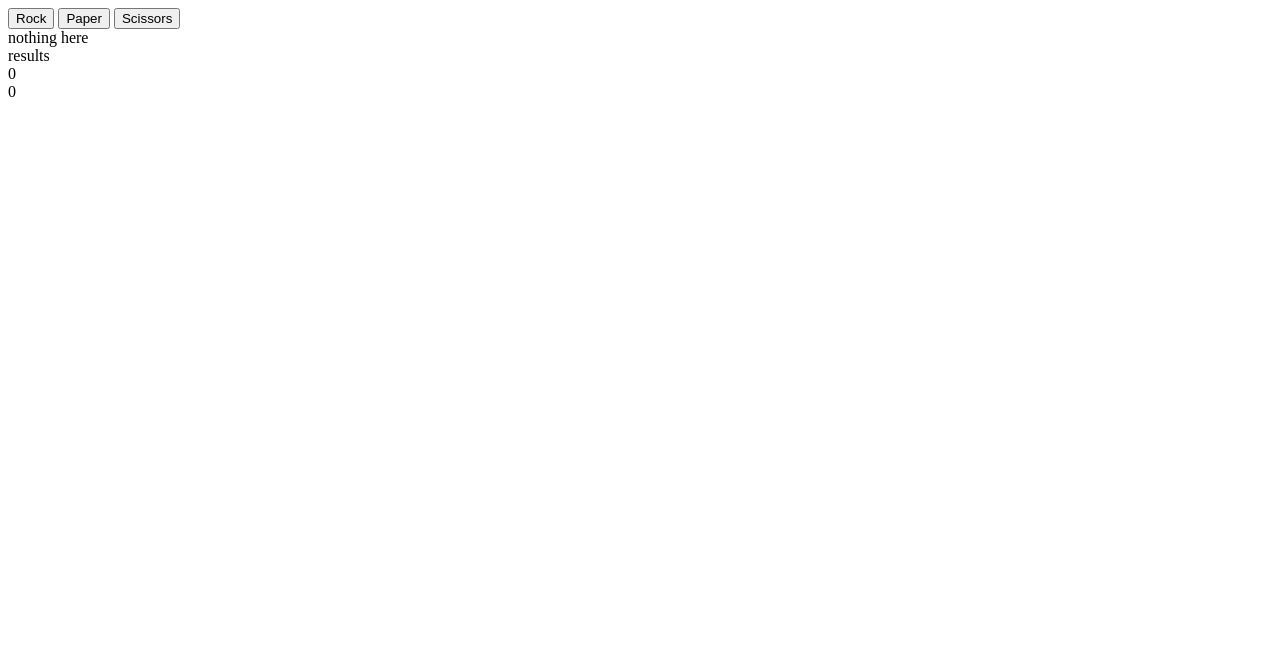
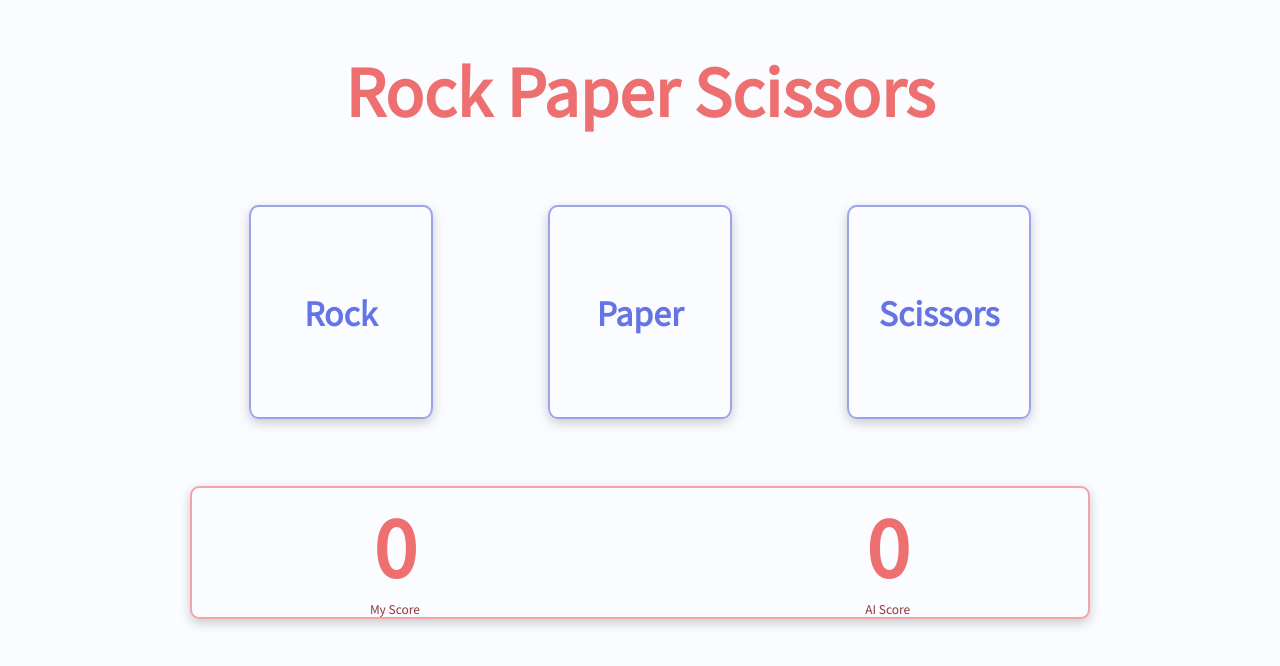
Before and after one commit to rayyanshaik2022/rock-paper-scissors-odin, a plain HTML site: page index.html in a window 1280 px wide. Drawn offline with Linux system fonts and the light colour scheme.

Commit message:
Completed UI
UI is finished and mostly polished

```diff
--- a/index.html
+++ b/index.html
@@ -5,18 +5,41 @@
         <meta http-equiv="X-UA-Compatible" content="IE=edge" />
         <meta name="viewport" content="width=device-width, initial-scale=1.0" />
         <title>Document</title>
+        <link rel="stylesheet" href="styles.css" />
+
+        <link rel="preconnect" href="https://fonts.googleapis.com" />
+        <link rel="preconnect" href="https://fonts.gstatic.com" crossorigin />
+        <link
+            href="https://fonts.googleapis.com/css2?family=Noto+Sans+KR&display=swap"
+            rel="stylesheet"
+        />
     </head>
     <body>
         <script src="rps.js" defer></script>
 
-        <button class="play-btn">Rock</button>
-        <button class="play-btn">Paper</button>
-        <button class="play-btn">Scissors</button>
+        <div class="header">
+            <h1>Rock Paper Scissors</h1>
+        </div>
 
+        <div class="move-container">
+            <div class="move-card play-btn">Rock</div>
+            <div class="move-card play-btn">Paper</div>
+            <div class="move-card play-btn">Scissors</div>
+        </div>
 
-        <div class="computer-play">nothing here</div>
-        <div class="results-box">results</div>
-        <div class="human-score" data-score="0">0</div>
-        <div class="computer-score" data-score="0">0</div>
+        <div class="score-container">
+            <div class="score-val-container">
+                <div class="human-score" data-score="0">0</div>
+                <div class="score-desc">My Score</div>
+            </div>
+            <div class="scoreboard-text-container">
+                <div class="computer-play"></div>
+                <div class="results-box"></div>
+            </div>
+            <div class="score-val-container">
+                <div class="computer-score" data-score="0">0</div>
+                <div class="score-desc">AI Score</div>
+            </div>
+        </div>
     </body>
 </html>
--- a/rps.js
+++ b/rps.js
@@ -28,7 +28,7 @@ function playRound(playerMove, computerMove) {
 function convertRoundToMessage(roundOutput) {
     switch (roundOutput) {
         case -1:
-            return "The computer has won!";
+            return "The AI has won!";
         case 0:
             return "The game was a tie!";
         case 1:
@@ -43,21 +43,24 @@ function roundUpdate(inputPlay) {
 
     // Update display
     computerPlayDiv = document.querySelector(".computer-play");
-    computerPlayDiv.textContent = computerPlay;
+    computerPlayDiv.textContent = "🤖 chooses " + computerPlay + "!";
 
     resultsTextDiv = document.querySelector(".results-box");
     resultsTextDiv.textContent = winnerText;
 
+    scoreWin = document.querySelector(".human-score");
+    scoreLose = document.querySelector(".computer-score");
     if (output == 1) {
-        scoreWin = document.querySelector(".human-score");
         scoreWin.textContent = 1 + Number(scoreWin.textContent);
     } else if (output == -1) {
-        scoreLose = document.querySelector(".computer-score");
+        scoreLose.textContent = 1 + Number(scoreLose.textContent);
+    } else {
+        scoreWin.textContent = 1 + Number(scoreWin.textContent);
         scoreLose.textContent = 1 + Number(scoreLose.textContent);
     }
 }
 
-humanBtns = document.querySelectorAll("button.play-btn");
+humanBtns = document.querySelectorAll(".play-btn");
 humanBtns.forEach((btn) => {
     btn.addEventListener("click", (e) => {
         console.log(btn.textContent);
--- /dev/null
+++ b/styles.css
@@ -0,0 +1,107 @@
+body {
+    background-color: #fafcff;
+    color: #222222;
+    font-family: 'Noto Sans KR', sans-serif;
+
+    display: flex;
+    flex-direction: column;
+    align-items: center;
+    gap: 60px;
+
+    padding: 0px;
+    margin: 0px;
+
+
+}
+
+.header > h1 {
+    text-align: center;
+    font-size: 64px;
+    font-weight: 700;
+    margin-bottom: 10px;
+
+    color: #ee6f6f;
+}
+
+.move-container {
+    display: flex;
+    justify-content: center;
+    align-items: center;
+
+
+    gap: 10%;
+    width: 90%;
+
+    flex-wrap: wrap;
+}
+
+.move-card {
+    width: 180px;
+    height: 210px;
+
+    min-width: 180px;
+
+
+    font-size: 32px;
+    font-weight: 700;
+    color: #6474E5;
+    user-select: none;
+
+    border: 2px solid #9aa4ec;
+    border-radius: 5%;
+    background-color: #00000000;
+    box-shadow: rgba(0, 0, 0, 0.2) 0px 4px 12px;
+    display: flex;
+    justify-content: center;
+    align-items: center;
+
+    margin-bottom: 5%;
+}
+
+.score-container {
+    width: 70%;
+    margin-top: -50px;
+    margin-bottom: 2%;
+
+    display: flex;
+    gap: 5%;
+    flex-wrap: wrap;
+    justify-content: space-around;
+    align-items: center;
+
+    border: 2px solid #F4A4A4;
+    border-radius: 9px;
+    background-color: #00000000;
+    box-shadow: rgba(0, 0, 0, 0.2) 0px 4px 12px;
+}
+
+.score-val-container {
+    display: flex;
+    flex-direction: column;
+
+    text-align: center;
+    flex-grow: 1;
+
+}
+
+.human-score, .computer-score {
+    font-size: 78px;
+    min-width: none;
+    color: #ee6f6f;
+    font-weight: 700;
+}
+
+.score-desc {
+    font-size: 12px;
+    color: #8e3838;
+}
+
+.scoreboard-text-container {
+    display: flex;
+    flex-direction: column;
+    text-align: center;
+
+    gap: 38px;
+    font-size: 20px;
+    color: #ee6f6f;
+}
```
